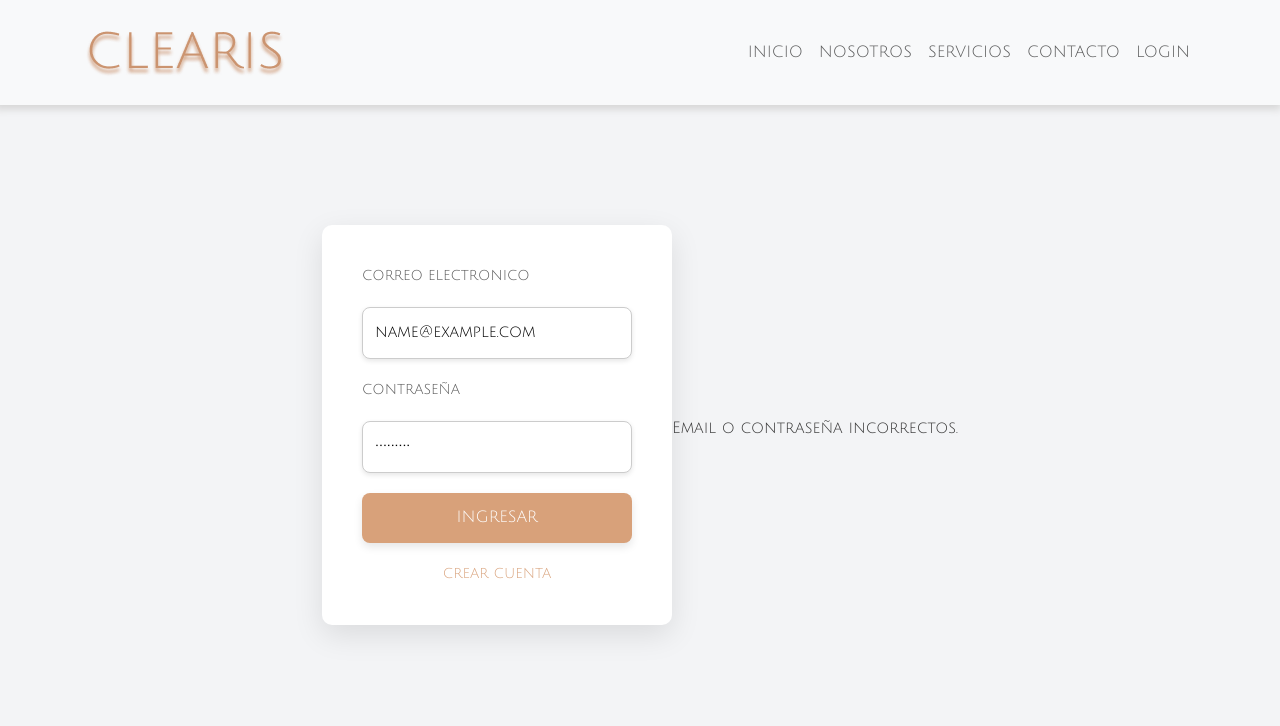
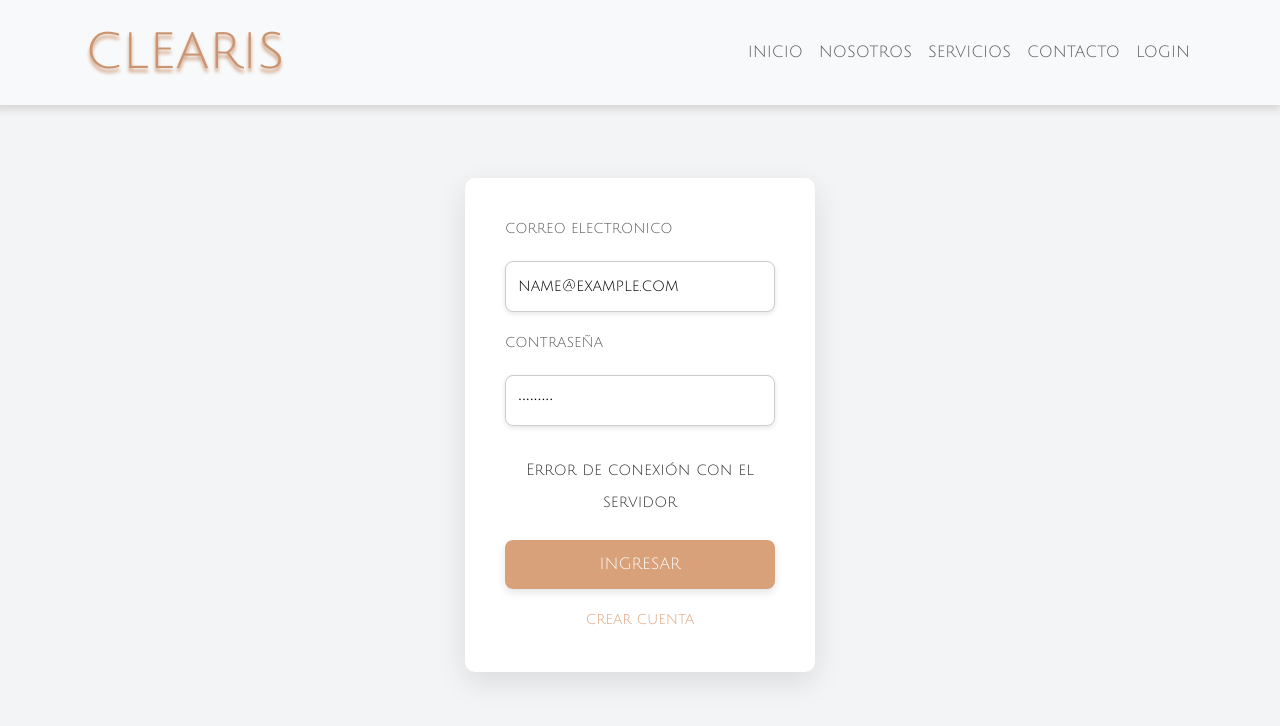
Before and after one commit to Giuul/TPI-2TUP1, a React (Vite) app: page /login in a window 1280 px wide. Both pictures are taken after typing "name@example.com", "Sample123" into the empty fields and a click on the button "INGRESAR". Shown: the top 726 px of the page. Built offline with nearby package versions, Linux system fonts and the light colour scheme; no server answers.

Commit message:
Update LoginConteiner, Login Form y componente Login y agrego componente ValidationLogin

```diff
--- a/src/components/Form/LoginContainer.jsx
+++ b/src/components/Form/LoginContainer.jsx
@@ -32,8 +32,7 @@ const LoginContainer = ({ onLogin }) => {
 
             if (!res.ok) {
                 setErrores({
-                    email: data.message.toLowerCase().includes('email') ? data.message : '',
-                    password: data.message.toLowerCase().includes('contraseña') ? data.message : 'Error al iniciar sesión'
+                    credenciales: data.message || 'Usuario o contraseña incorrectos'
                 });
                 return;
             }
--- a/src/components/Form/LoginForm.jsx
+++ b/src/components/Form/LoginForm.jsx
@@ -1,14 +1,11 @@
-import React, { useState } from 'react'
+import React, { useState } from 'react';
 import "./forms.css";
 
-
 const LoginForm = ({ onSubmit, errores, refs }) => {
-
   const [formData, setFormData] = useState({
     email: "",
     password: ""
   });
-
 
   const handleChange = (e) => {
     setFormData({
@@ -33,7 +30,10 @@ const LoginForm = ({ onSubmit, errores, refs }) => {
           onChange={handleChange}
           ref={refs.email}
         />
-                {errores.email && <p style={{ color: "red" }}>{errores.email}</p>}
+        {errores.email && (
+          <p className="text-red-500 text-sm mt-1">{errores.email}</p>
+        )}
+
         <label>CONTRASEÑA</label>
         <input
           type="password"
@@ -42,7 +42,14 @@ const LoginForm = ({ onSubmit, errores, refs }) => {
           onChange={handleChange}
           ref={refs.password}
         />
-                {errores.password && <p style={{ color: "red" }}>{errores.password}</p>}
+        {errores.password && (
+          <p className="text-red-500 text-sm mt-1">{errores.password}</p>
+        )}
+
+        {errores.credenciales && (
+          <p className="text-red-500 text-center mt-2">{errores.credenciales}</p>
+        )}
+
         <button type="submit">INGRESAR</button>
         <a href="/register" className="crear-cuenta">CREAR CUENTA</a>
       </form>
@@ -50,5 +57,4 @@ const LoginForm = ({ onSubmit, errores, refs }) => {
   );
 };
 
-
 export default LoginForm;
--- /dev/null
+++ b/src/components/Validations/validationsLogin.jsx
@@ -0,0 +1,17 @@
+const ValidationsLogin = ({ datos }) => {
+  const errores = {};
+
+  if (!datos.email || !datos.email.trim()) {
+    errores.email = "El email es obligatorio";
+  }
+
+  if (!datos.password || !datos.password.trim()) {
+    errores.password = "La contraseña es obligatoria";
+  }
+
+
+
+  return errores;
+};
+
+export default ValidationsLogin;
--- a/src/pages/Login.jsx
+++ b/src/pages/Login.jsx
@@ -1,8 +1,7 @@
 import React, { useRef, useState } from 'react';
 import { useNavigate } from 'react-router-dom';
 import LoginForm from '../components/Form/LoginForm';
-import Validations from '../components/Validations/Validations';
-import LoginContainer from '../components/Form/LoginContainer';
+import ValidationsLogin from '../components/Validations/validationsLogin';
 
 function Login({ onLogin }) {
   const emailRef = useRef(null);
@@ -11,8 +10,8 @@ function Login({ onLogin }) {
   const [exito, setExito] = useState(false);
   const navigate = useNavigate();
 
-  const manejarEnvio = (formData) => {
-    const validationErrors = Validations({ datos: formData });
+  const manejarEnvio = async (formData) => {
+    const validationErrors = ValidationsLogin({ datos: formData });
 
     if (Object.keys(validationErrors).length > 0) {
       if (validationErrors.email && emailRef.current) {
@@ -24,30 +23,35 @@ function Login({ onLogin }) {
       setExito(false);
     } else {
       setErrores({});
+      try {
+        const response = await fetch('http://localhost:3000/login', {
+          method: 'POST',
+          headers: { 'Content-Type': 'application/json' },
+          body: JSON.stringify(formData),
+        });
 
-      // SIMULACION DE AUTENTICACION HASTA ARMAR BACK
+        const data = await response.json();
 
-      if (formData.email === 'test@example.com' && formData.password === 'password5') {
-        // SI SE LOGUEA BIEN
+        if (!response.ok) {
+          setErrores({ credenciales: data.message || 'Error de autenticación' });
+          setExito(false);
+          return;
+        }
+
+        localStorage.setItem('token', data.token);
         setExito(true);
         onLogin(formData.email);
 
-        setTimeout(() => navigate("/"), 1000);
-      } else {
-        // SI SE LOGUEA MAL
-        setErrores({ credenciales: 'Email o contraseña incorrectos.' });
+        setTimeout(() => navigate('/'), 3000);
+      } catch (error) {
+        setErrores({ credenciales: 'Error de conexión con el servidor' });
         setExito(false);
       }
     }
   };
 
-  const Login = ({ onLogin }) => {
-    return <LoginContainer onLogin={onLogin} />;
-  };
-
   return (
     <div className="login-page-container">
-
       {exito ? (
         <div className="login-success-message">
           ¡Ingreso exitoso! Redirigiendo...
@@ -59,9 +63,6 @@ function Login({ onLogin }) {
             errores={errores}
             refs={{ email: emailRef, password: passwordRef }}
           />
-          {errores.credenciales && (
-            <p className="text-red-500 text-center mt-2">{errores.credenciales}</p>
-          )}
         </div>
       )}
     </div>
```
Lines whose indentation alone changed are shown as unchanged.
